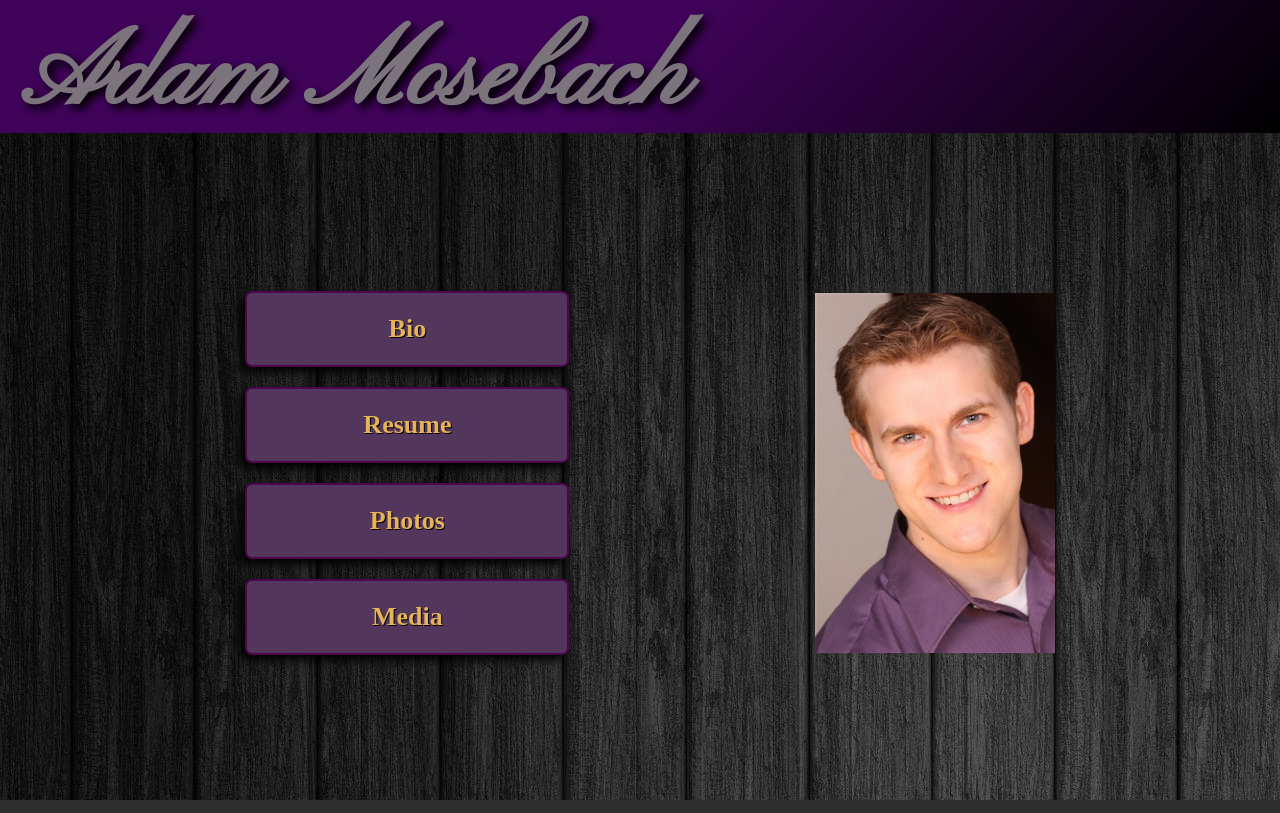
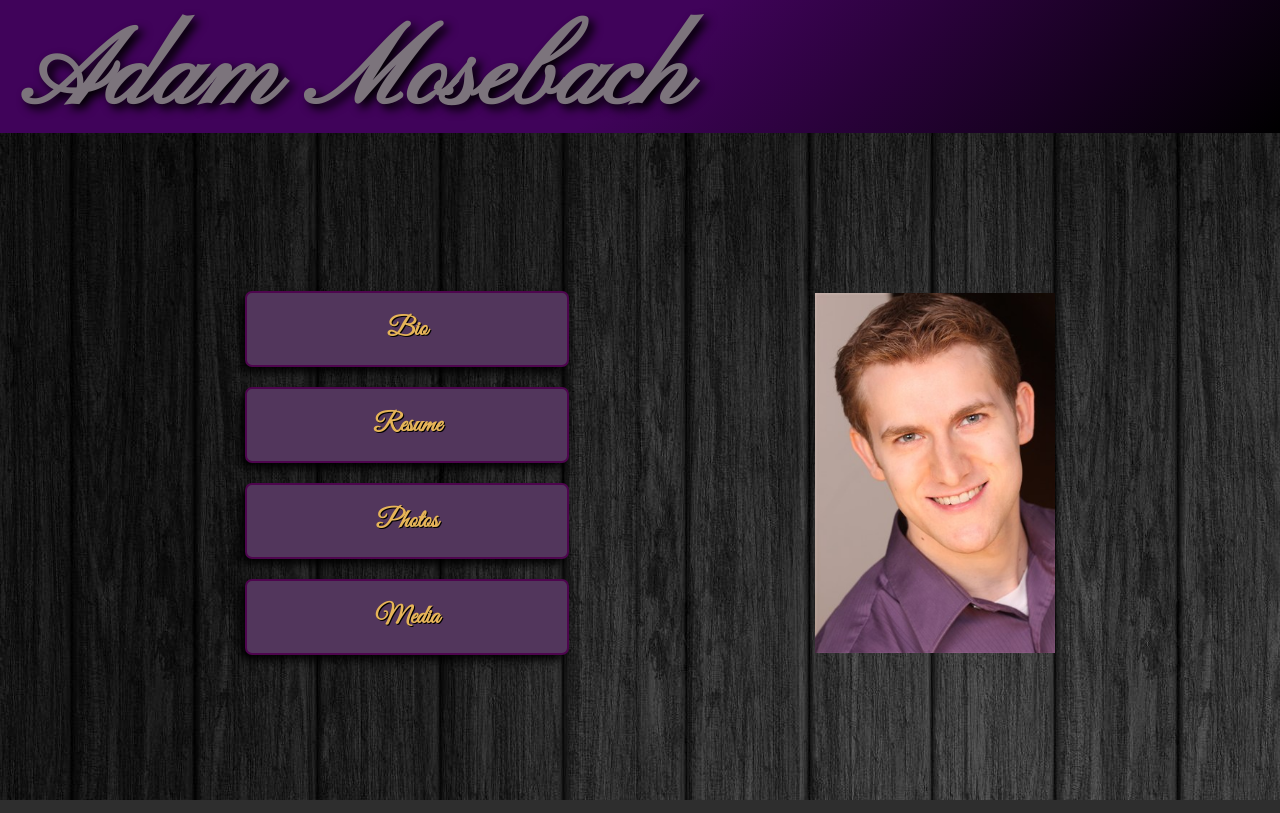
Before and after one commit to adamjmosebach/acting-website, a React (Create React App) app: page / in a window 1280 px wide. Built offline with nearby package versions, Linux system fonts and the light colour scheme.

Commit message:
home nav buttons to match banner nav buttons font

```diff
--- a/src/components/HomeNavButton.css
+++ b/src/components/HomeNavButton.css
@@ -20,6 +20,7 @@
   font-size: 3.25vh;
   /* transition-timing-function: all linear; */
   transition: all 0.5s;
+  font-family: 'Great Vibes';
 }
 .home-nav-button:hover {
   box-shadow: -8px 18px 15px black;
```
